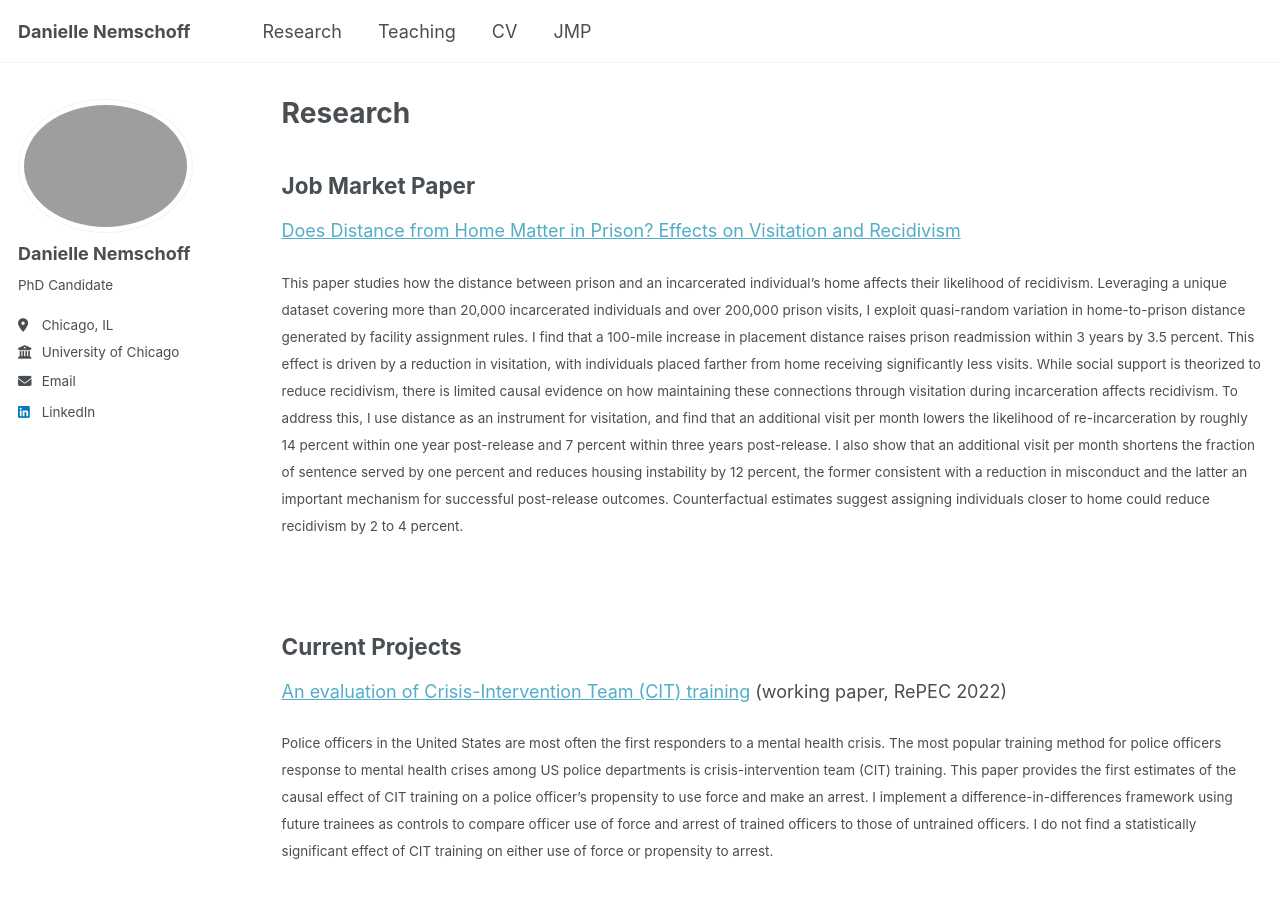
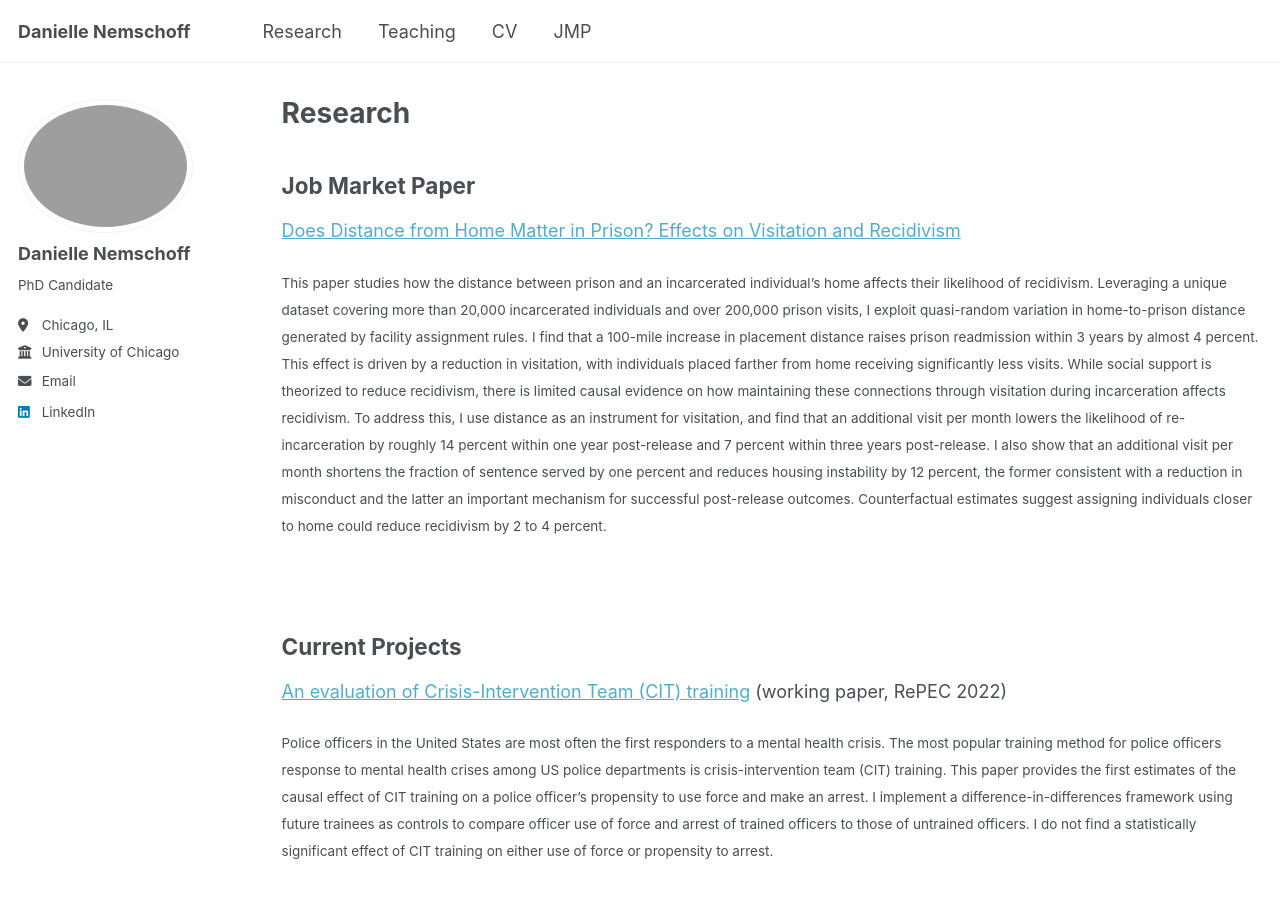
Before and after one commit to daniellenemschoff/daniellenemschoff.github.io, a Jekyll site: the page built from _pages/research.md, in a window 1280 px wide and 900 px high. Built offline with Jekyll 4.4.1, drawn with Linux system fonts in a browser that asks for light colours.

Commit message:
Update research.md

```diff
--- a/_pages/research.md
+++ b/_pages/research.md
@@ -6,7 +6,7 @@ author_profile: true
 ---
 ## Job Market Paper ##
 [Does Distance from Home Matter in Prison? Effects on Visitation and Recidivism](https://daniellenemschoff.github.io/files/nemschoff_JMP.pdf)<br/>
- <p><small>This paper studies how the distance between prison and an incarcerated individual’s home affects their likelihood of recidivism. Leveraging a unique dataset covering more than 20,000 incarcerated individuals and over 200,000 prison visits, I exploit quasi-random variation in home-to-prison distance generated by facility assignment rules. I find that a 100-mile increase in placement distance raises prison readmission within 3 years by 3.5 percent. This effect is driven by a reduction in visitation, with individuals placed farther from home receiving significantly less visits. While social support is theorized to reduce recidivism, there is limited causal evidence on how maintaining these connections through visitation during incarceration affects recidivism. To address this, I use distance as an instrument for visitation, and find that an additional visit per month lowers the likelihood of re-incarceration by roughly 14 percent within one year post-release and 7 percent within three years post-release. I also show that an additional visit per month shortens the fraction of sentence served by one percent and reduces housing instability by 12 percent, the former consistent with a reduction in misconduct and the latter an important mechanism for successful post-release outcomes. Counterfactual estimates suggest assigning individuals closer to home could reduce recidivism by 2 to 4 percent. </small></p><br/>
+ <p><small>This paper studies how the distance between prison and an incarcerated individual’s home affects their likelihood of recidivism. Leveraging a unique dataset covering more than 20,000 incarcerated individuals and over 200,000 prison visits, I exploit quasi-random variation in home-to-prison distance generated by facility assignment rules. I find that a 100-mile increase in placement distance raises prison readmission within 3 years by almost 4 percent. This effect is driven by a reduction in visitation, with individuals placed farther from home receiving significantly less visits. While social support is theorized to reduce recidivism, there is limited causal evidence on how maintaining these connections through visitation during incarceration affects recidivism. To address this, I use distance as an instrument for visitation, and find that an additional visit per month lowers the likelihood of re-incarceration by roughly 14 percent within one year post-release and 7 percent within three years post-release. I also show that an additional visit per month shortens the fraction of sentence served by one percent and reduces housing instability by 12 percent, the former consistent with a reduction in misconduct and the latter an important mechanism for successful post-release outcomes. Counterfactual estimates suggest assigning individuals closer to home could reduce recidivism by 2 to 4 percent.</small></p><br/>
 
 ## Current Projects ##
 [An evaluation of Crisis-Intervention Team (CIT) training](https://mpra.ub.uni-muenchen.de/114948/1/MPRA_paper_114948.pdf) (working paper, RePEC 2022)<br/>
```
